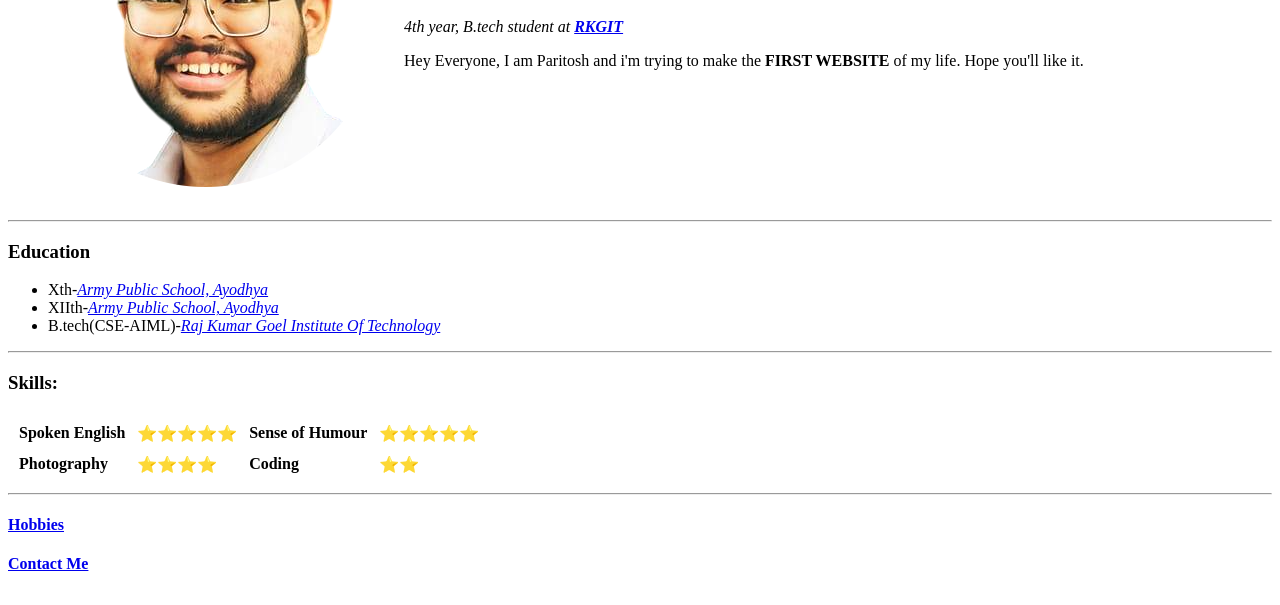
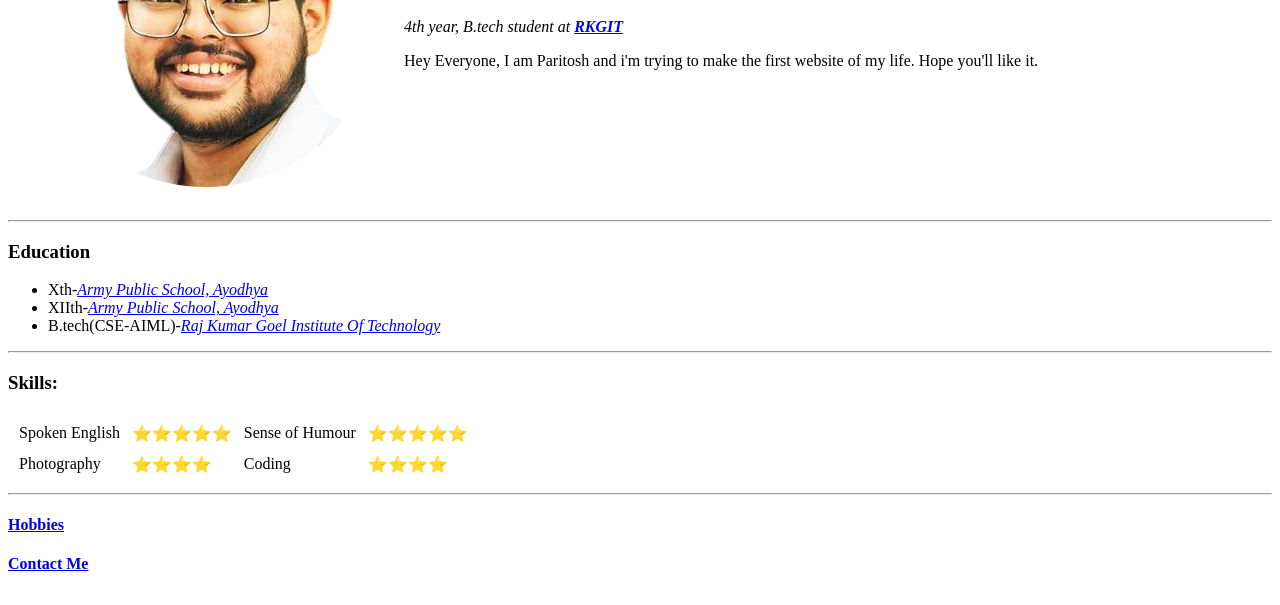
Before and after one commit to Paritosh-30/FirstWebsite, a plain HTML site: page index.html in a window 1280 px wide. Shown: the part 195-800 px from the top of the page. Drawn offline with Linux system fonts and the light colour scheme; a web font is replaced by a local one.

Commit message:
Update index.html

```diff
--- a/index.html
+++ b/index.html
@@ -3,14 +3,18 @@
   <head>
     <meta charset="utf-8">
     <title>Paritosh's Personal Site</title>
+    <link rel="preconnect" href="https://fonts.googleapis.com">
+<link rel="preconnect" href="https://fonts.gstatic.com" crossorigin>
+<link href="https://fonts.googleapis.com/css2?family=DM+Serif+Text:ital@1&display=swap" rel="stylesheet">
   </head>
   <body>
+    <link rel="stylesheet" href="styles.css">
     <table cellspacing ="20">
       <tr>
         <td><img src="paritosh.png" alt=""></td>
         <td><h1>Paritosh Mukherjee</h1>
         <p><em>4th year, B.tech student at <strong><a href="https://rkgit.edu.in/">RKGIT</a></strong></em></p>
-        <p>Hey Everyone, I am Paritosh and i'm trying to make the <strong>FIRST WEBSITE</strong> of my life. Hope you'll like it.</p></td>
+        <p id="hey">Hey Everyone, I am Paritosh and i'm trying to make the first website of my life. Hope you'll like it.</p></td>
       </tr>
     </table>
     <hr>
@@ -23,17 +27,17 @@
     <hr>
     <h3>Skills:</h3>
     <table cellspacing ="10">
-      <tr>
-        <td> <strong>Spoken English</strong> </td>
+      <tr class="skills">
+        <td> Spoken English </td>
         <td>⭐⭐⭐⭐⭐</td>
-        <td> <strong>Sense of Humour</strong> </td>
+        <td> Sense of Humour </td>
         <td>⭐⭐⭐⭐⭐</td>
       </tr>
-      <tr>
-        <td> <strong>Photography</strong> </td>
+      <tr class="skills">
+        <td> Photography </td>
         <td>⭐⭐⭐⭐</td>
-        <td> <strong>Coding</strong> </td>
-        <td>⭐⭐</td>
+        <td> Coding </td>
+        <td>⭐⭐⭐⭐</td>
       </tr>
     </table>
     <hr>
```
